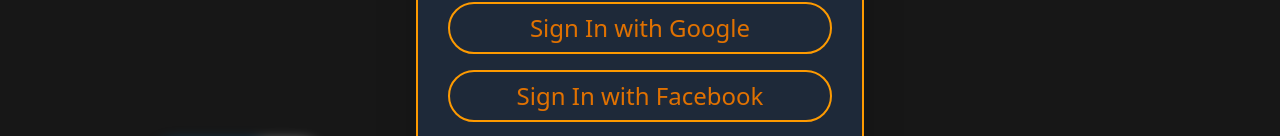
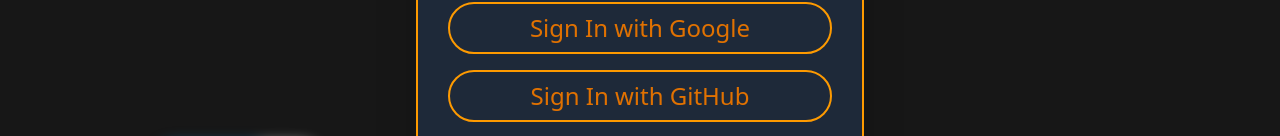
Before and after one commit to Saptarshi1984/um-secure-share, a Next.js app: page / in a window 1280 px wide. Both pictures are taken after a click on the button "Start Sharing Securely". Shown: the part 623-759 px from the top of the page. Built offline with nearby package versions, Linux system fonts and the light colour scheme; no server answers.

Commit message:
Creating login with Github

```diff
--- a/app/components/SignInForm.jsx
+++ b/app/components/SignInForm.jsx
@@ -5,7 +5,7 @@
 import { Firestore, getDoc, setDoc, doc } from 'firebase/firestore';
 import AlertMessage from './AlertMessage';
 import { signInWithGoogle,
-         signInWithFacebook,
+         signInWithGithub,
          signInWithTwitter,
         } from '../utils/socilaAuth';
 
@@ -46,11 +46,11 @@
     }
 
     /* Login With Facebook function */
-    const handleFacebookLogin = async () => {
+    const handleGithubLogin = async () => {
 
         try {
 
-            const result = await signInWithFacebook();
+            const result = await signInWithGithub();
             const user = result.user;
 
             const userDocRef = doc(db, "users", user.uid);
@@ -159,7 +159,7 @@
             <p>Forgot Password? <a className="hover:underline" href="">Click here</a></p>
             <hr />
             <button onClick={handleGoogleLogin} className= {buttonStyle}  type="button"><span>Sign In with Google</span></button>
-            <button onClick={handleFacebookLogin} className= {buttonStyle}  type="button"><span>Sign In with Facebook</span></button>
+            <button onClick={handleGithubLogin} className= {buttonStyle}  type="button"><span>Sign In with GitHub</span></button>
             <button onClick={handleTwitterLogin} className= {buttonStyle}  type="button"><span>Sign In with X</span></button>
             <p>Not a Member? <a className="hover:underline hover:cursor-pointer"  onClick={onSwitchToSignUp}>SignUp</a></p>
 
--- a/app/utils/socilaAuth.js
+++ b/app/utils/socilaAuth.js
@@ -1,8 +1,8 @@
 import { auth } from "@/firebase/firebase";
 import {
          GoogleAuthProvider,
-         FacebookAuthProvider,
          TwitterAuthProvider,
+         GithubAuthProvider,
          signInWithPopup
         } from "firebase/auth";
 
@@ -12,8 +12,8 @@
     return await signInWithPopup(auth, provider);
 };
 
-export const signInWithFacebook = async () => {
-    const provider = new FacebookAuthProvider();
+export const signInWithGithub = async () => {
+    const provider = new GithubAuthProvider();
 
     return await signInWithPopup(auth, provider);
 };
```
